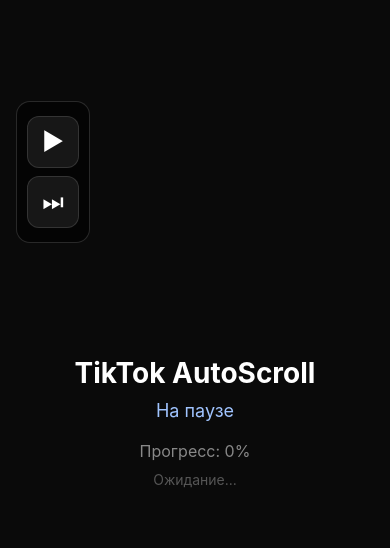
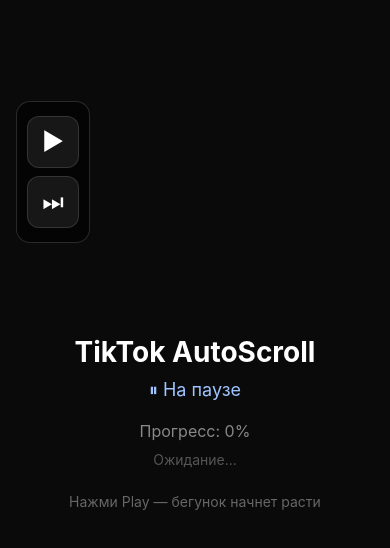
Before and after one commit to bavi1776ktor-oss/tiktok-autoscroll, a React Native app: screen / in a window 390 px wide. Shown: the top 548 px of the page. Built offline with nearby package versions, Linux system fonts and the light colour scheme.

Commit message:
Update App.js

```diff
--- a/App.js
+++ b/App.js
@@ -5,29 +5,28 @@
   TouchableOpacity,
   StyleSheet,
   Dimensions,
-  PanResponder,
 } from 'react-native';
 
-const { width, height } = Dimensions.get('window');
+const { height } = Dimensions.get('window');
 
 export default function App() {
   const [isPlaying, setIsPlaying] = useState(false);
   const [progress, setProgress] = useState(0);
-  const [isWatching, setIsWatching] = useState(false);
 
   const progressInterval = useRef(null);
   const watchTimeout = useRef(null);
   const lastResetTime = useRef(Date.now());
 
+  // Запуск эмуляции
   const startWatching = () => {
-    if (isWatching) return;
-    setIsWatching(true);
-    setProgress(0);
-
+    // Очищаем старые таймеры
     if (progressInterval.current) clearInterval(progressInterval.current);
     if (watchTimeout.current) clearTimeout(watchTimeout.current);
 
+    setProgress(0);
     let currentProgress = 0;
+
+    // Бегунок растет от 0 до 100
     progressInterval.current = setInterval(() => {
       currentProgress += 2;
       if (currentProgress >= 100) {
@@ -35,15 +34,17 @@
         setProgress(100);
         clearInterval(progressInterval.current);
         progressInterval.current = null;
+        // Сброс — свайп (эмуляция)
         handleProgressReset();
       } else {
         setProgress(currentProgress);
       }
     }, 100);
 
+    // Таймаут 1.5 сек — если бегунок не появился (реклама)
     watchTimeout.current = setTimeout(() => {
       if (progress === 0 && isPlaying) {
-        console.log('Реклама или стрим -> свайп');
+        console.log('Реклама -> свайп');
         performSwipe();
         if (isPlaying) {
           startWatching();
@@ -52,6 +53,7 @@
     }, 1500);
   };
 
+  // Сброс бегунка
   const handleProgressReset = () => {
     const now = Date.now();
     const timeSinceLastReset = now - lastResetTime.current;
@@ -63,6 +65,7 @@
     lastResetTime.current = now;
 
     if (isPlaying) {
+      console.log('Сброс бегунка -> свайп');
       performSwipe();
       setTimeout(() => {
         if (isPlaying) {
@@ -72,19 +75,22 @@
     }
   };
 
+  // Эмуляция свайпа
   const performSwipe = () => {
     console.log('Свайп вверх');
   };
 
+  // Play / Pause
   const togglePlay = () => {
     const newState = !isPlaying;
     setIsPlaying(newState);
 
     if (newState) {
+      console.log('Play включен');
       lastResetTime.current = Date.now();
       startWatching();
     } else {
-      setIsWatching(false);
+      console.log('Pause включен');
       if (progressInterval.current) {
         clearInterval(progressInterval.current);
         progressInterval.current = null;
@@ -93,13 +99,15 @@
         clearTimeout(watchTimeout.current);
         watchTimeout.current = null;
       }
+      setProgress(0);
     }
   };
 
+  // Skip
   const handleSkip = () => {
+    console.log('Нажат Skip');
     performSwipe();
     if (isPlaying) {
-      setIsWatching(false);
       if (progressInterval.current) {
         clearInterval(progressInterval.current);
         progressInterval.current = null;
@@ -108,6 +116,7 @@
         clearTimeout(watchTimeout.current);
         watchTimeout.current = null;
       }
+      setProgress(0);
       setTimeout(() => {
         if (isPlaying) {
           startWatching();
@@ -116,14 +125,7 @@
     }
   };
 
-  const panResponder = useRef(
-    PanResponder.create({
-      onStartShouldSetPanResponder: () => true,
-      onMoveShouldSetPanResponder: () => true,
-      onPanResponderMove: () => {},
-    })
-  ).current;
-
+  // Очистка при выходе
   useEffect(() => {
     return () => {
       if (progressInterval.current) clearInterval(progressInterval.current);
@@ -136,17 +138,20 @@
       <View style={styles.content}>
         <Text style={styles.title}>TikTok AutoScroll</Text>
         <Text style={styles.subtitle}>
-          {isPlaying ? 'Воспроизведение...' : 'На паузе'}
+          {isPlaying ? '▶ Воспроизведение...' : '⏸ На паузе'}
         </Text>
         <Text style={styles.progressText}>
           Прогресс: {Math.round(progress)}%
         </Text>
         <Text style={styles.debugText}>
-          {isWatching ? 'Слежу за бегунком...' : 'Ожидание...'}
+          {isPlaying ? 'Слежу за бегунком...' : 'Ожидание...'}
+        </Text>
+        <Text style={styles.hintText}>
+          Нажми Play — бегунок начнет расти
         </Text>
       </View>
 
-      <View style={styles.floatingPanel} {...panResponder.panHandlers}>
+      <View style={styles.floatingPanel}>
         <TouchableOpacity
           style={[styles.button, isPlaying && styles.buttonActive]}
           onPress={togglePlay}
@@ -197,6 +202,13 @@
   debugText: {
     fontSize: 14,
     color: '#555555',
+    marginBottom: 5,
+  },
+  hintText: {
+    fontSize: 14,
+    color: '#666666',
+    marginTop: 20,
+    textAlign: 'center',
   },
   floatingPanel: {
     position: 'absolute',
```
